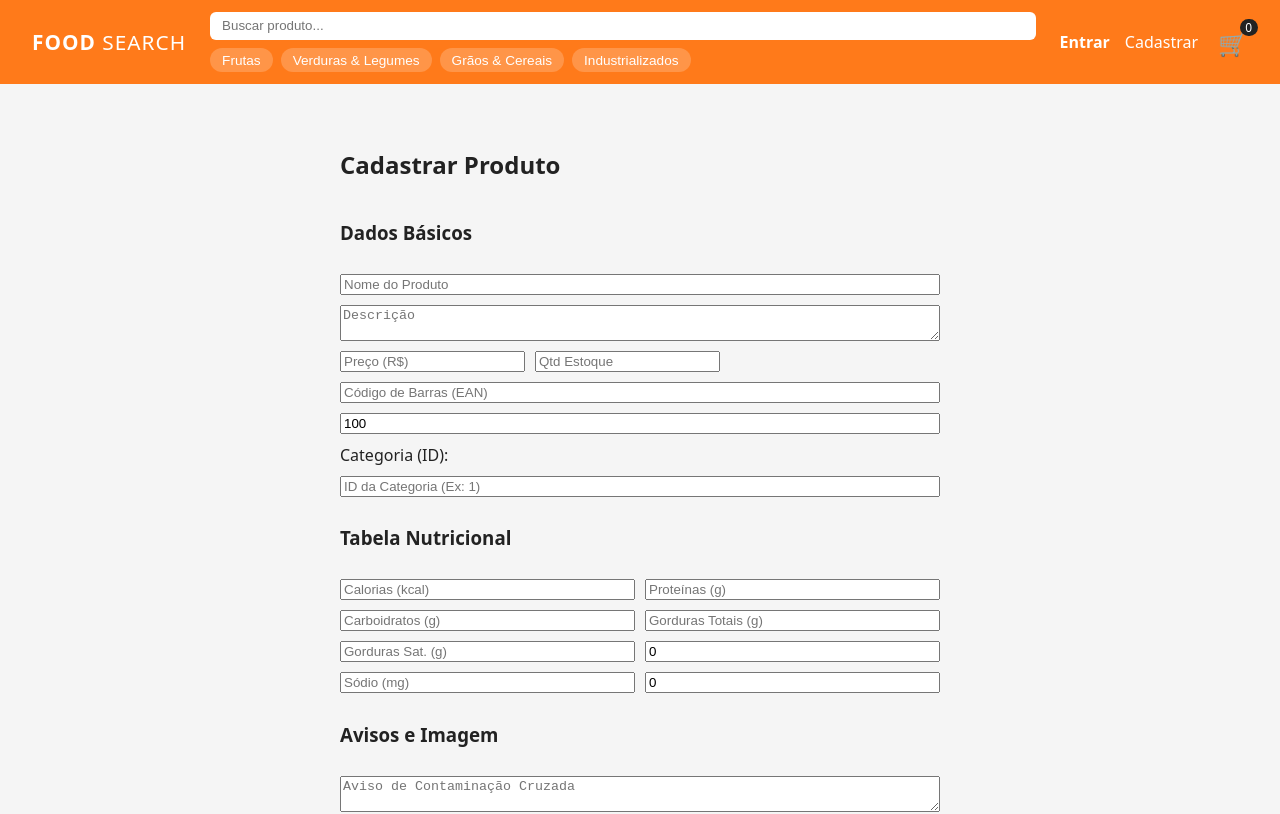
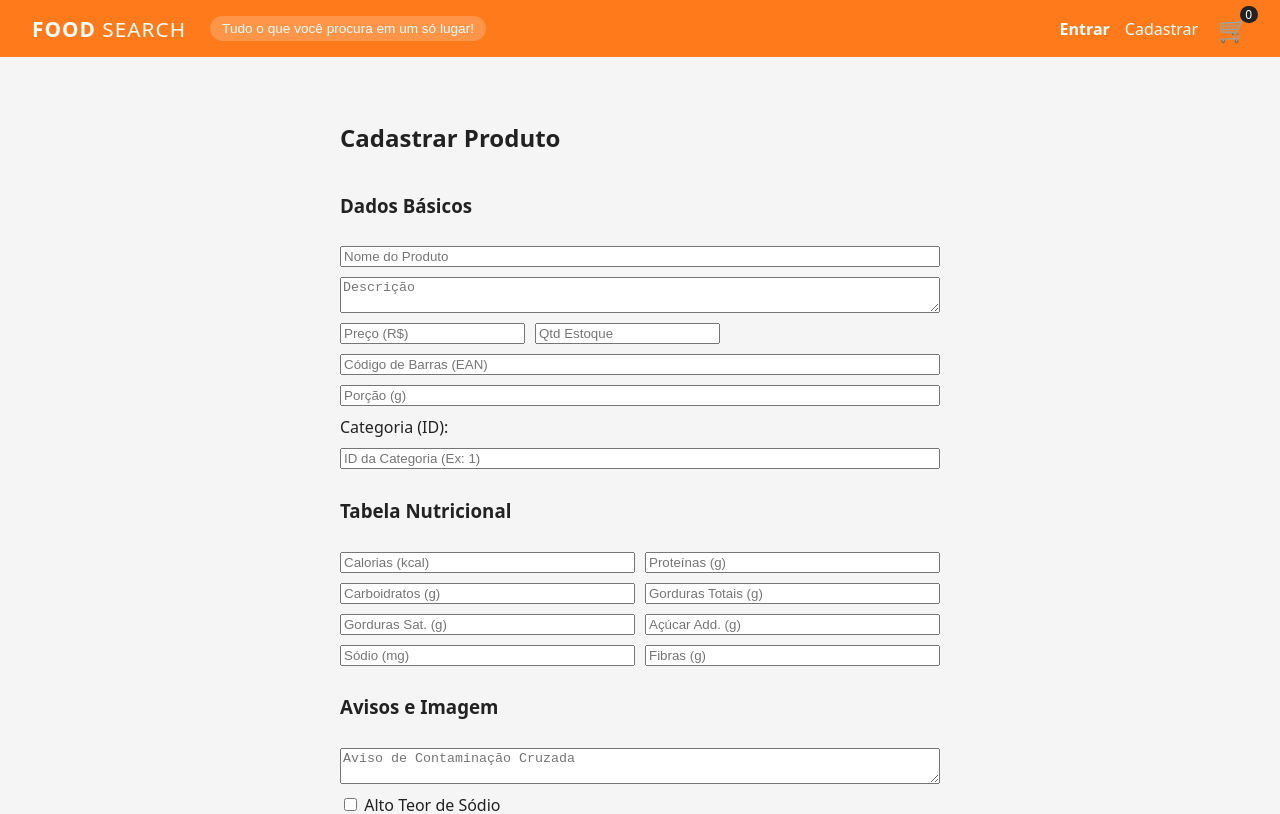
Before and after one commit to udmadeiropereira-cmyk/FoodSearch, a React app in the folder frontend/: page /admin/novo-produto in a window 1280 px wide. Shown: the top 814 px of the page. Built offline with nearby package versions, Linux system fonts and the light colour scheme; the HTML template or start-up script is replaced by a standard one.

Commit message:
frontend 1.61 pequenos ajustes ao cadastro

```diff
--- a/frontend/src/components/FilterSidebar.jsx
+++ b/frontend/src/components/FilterSidebar.jsx
@@ -67,7 +67,7 @@ export default function FilterSidebar({ aoFiltrar }) {
 
         {/* RESTRIÇÕES */}
         <div style={sectionStyle}>
-          <h4 style={{margin: '0 0 10px 0', fontSize: '1rem'}}>🚫 Restrições</h4>
+          <h4 style={{margin: '0 0 10px 0', fontSize: '1rem'}}> Restrições</h4>
 
           <label style={labelStyle}>Ingrediente a Evitar</label>
           <input name="excluir_ingrediente" value={filtros.excluir_ingrediente} onChange={handleChange} style={inputStyle} placeholder="Ex: Cebola" />
@@ -85,7 +85,7 @@ export default function FilterSidebar({ aoFiltrar }) {
 
         {/* LIMITES NUTRICIONAIS */}
         <div style={sectionStyle}>
-          <h4 style={{margin: '0 0 10px 0', fontSize: '1rem'}}>⚖️ Limites (por porção)</h4>
+          <h4 style={{margin: '0 0 10px 0', fontSize: '1rem'}}> Limites (por porção)</h4>
           <div style={{display: 'grid', gridTemplateColumns: '1fr 1fr', gap: '10px'}}>
             <div>
                 <label style={{fontSize: '0.8rem'}}>Máx Kcal</label>
--- a/frontend/src/components/Topbar.jsx
+++ b/frontend/src/components/Topbar.jsx
@@ -14,7 +14,7 @@ export default function Topbar({
   const { user, logoutUser } = useContext(AuthContext);
 
   const categories = [
-    "Frutas", "Verduras & Legumes", "Grãos & Cereais", "Industrializados",
+    "Tudo o que você procura em um só lugar!",
   ];
 
   return (
@@ -26,13 +26,6 @@ export default function Topbar({
       </div>
 
       <div className="topbar-center">
-        <input
-          type="text"
-          className="search-input"
-          placeholder="Buscar produto..."
-          value={searchTerm}
-          onChange={(e) => onSearchChange?.(e.target.value)}
-        />
 
         <div className="category-buttons">
           {categories.map((cat) => (
--- a/frontend/src/pages/CadastroProduto.jsx
+++ b/frontend/src/pages/CadastroProduto.jsx
@@ -7,7 +7,7 @@ const CadastroProduto = () => {
     const { user, authTokens } = useContext(AuthContext); // Apenas para garantir que tem user
     const navigate = useNavigate();
 
-    // Estado inicial espelhando SEU models.py
+    // Estado inicial
     const [formData, setFormData] = useState({
         // Dados Básicos
         nome: '',
@@ -15,18 +15,18 @@ const CadastroProduto = () => {
         preco: '',
         estoque: '',
         codigo_barras: '',
-        porcao: '100', // Default do seu model
+        porcao: '', // Default
         categoria: '', // Vai receber o ID
 
-        // Nutricional (Obrigatórios segundo seu Model)
+        // Nutricional (Obrigatórios)
         calorias: '',
         proteinas: '',
         carboidratos: '',
         gorduras_totais: '',
         gorduras_saturadas: '',
-        acucar_adicionado: '0', // Default do model
+        acucar_adicionado: '',
         sodio: '',
-        fibras: '0', // Default do model
+        fibras: '',
 
         // Avisos e Booleanos
         contaminacao_cruzada: '',
```
Also changed, not shown: 2 other files (tests, documents, lock files or other folders).
